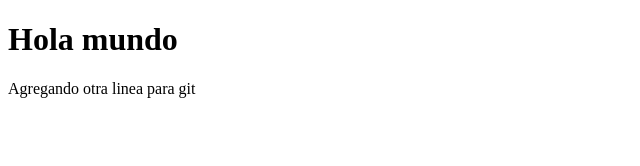
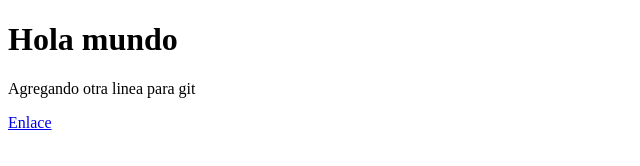
Before and after one commit to garfiastdsm/git-desde-cero, a plain HTML site: page index.html in a window 1280 px wide. Shown: the full height of the page, 0-640 px from the left. Drawn offline with Linux system fonts and the light colour scheme.

Commit message:
Agregando un enlace

```diff
--- a/index.html
+++ b/index.html
@@ -9,5 +9,7 @@
 <body>
     <h1>Hola mundo</h1>
     <p>Agregando otra linea para git</p>
+
+    <a href="garfiasxy.com">Enlace</a>
 </body>
 </html>
```
